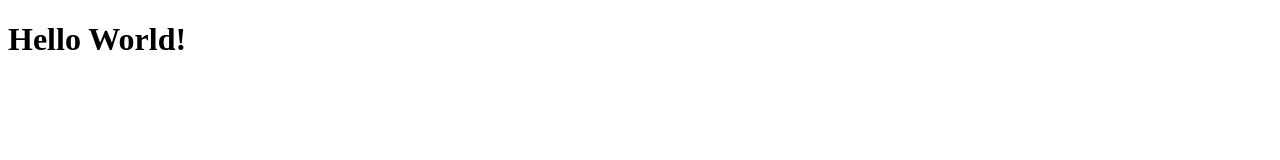
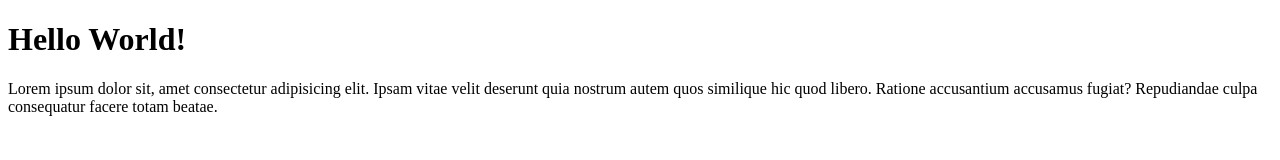
Before and after one commit to muhamadrafipamungkas/git-test, a plain HTML site: page index.html in a window 1280 px wide. Drawn offline with Linux system fonts and the light colour scheme.

Commit message:
Menambahkan paragraf

```diff
--- a/index.html
+++ b/index.html
@@ -7,5 +7,6 @@
 </head>
 <body>
 <h1>Hello World!</h1>
+<p>Lorem ipsum dolor sit, amet consectetur adipisicing elit. Ipsam vitae velit deserunt quia nostrum autem quos similique hic quod libero. Ratione accusantium accusamus fugiat? Repudiandae culpa consequatur facere totam beatae.</p>
 </body>
 </html>
```
